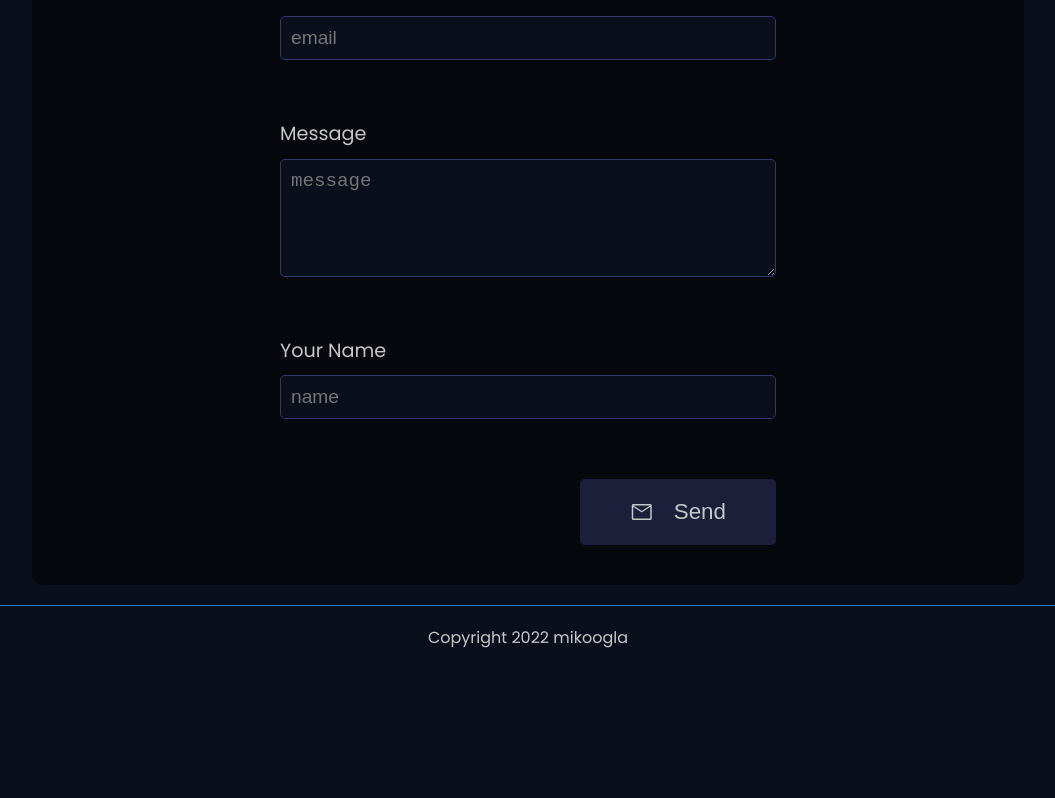
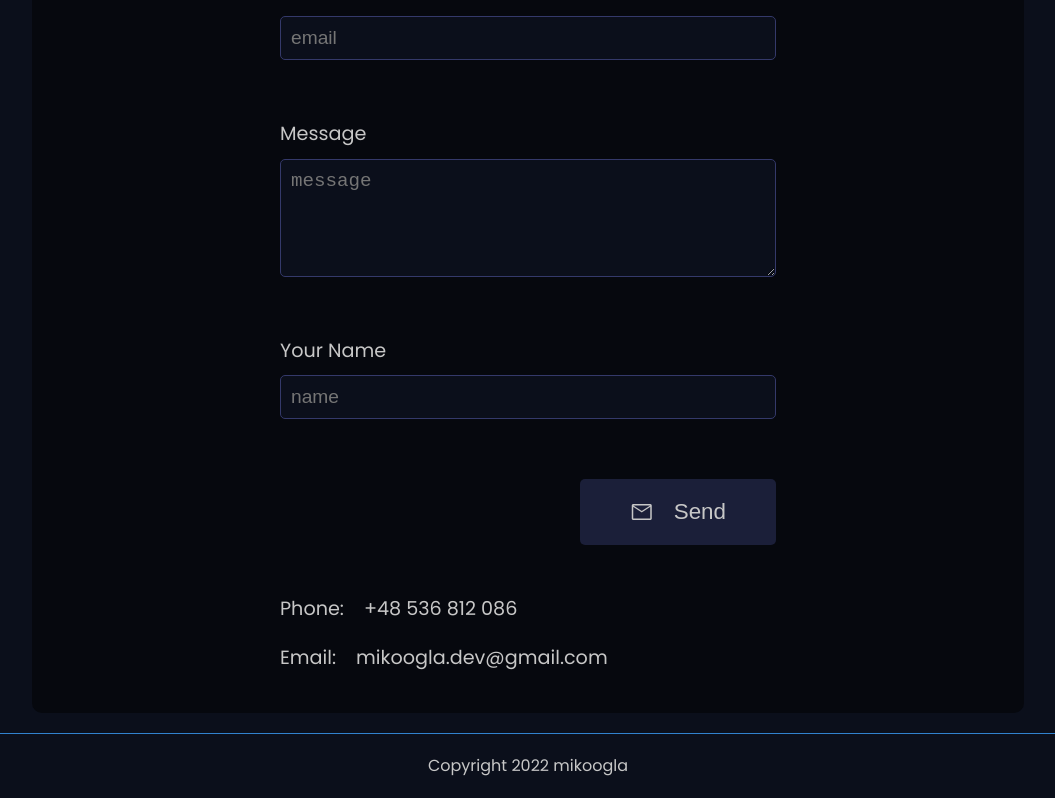
Before and after one commit to mikoogla/vue-portfolio, a Vue app: page / in a window 1280 px wide. Shown: the part 3507-4305 px from the top of the page, without its empty margins (112-1167 px from the left). Before the commit the page ends 4177 px from the top, so only its background shows below. Built offline with nearby package versions, Linux system fonts and the light colour scheme.

Commit message:
contact section + translations

```diff
--- a/src/components/Home/ContactSection.vue
+++ b/src/components/Home/ContactSection.vue
@@ -2,6 +2,8 @@
 import Card from "../../UI/Card.vue";
 import axios from "axios";
 import Button from "../../UI/Button.vue";
+import image1 from "../../assets/image.png";
+import image2 from "../../assets/image2.png";
 import { mapActions, mapGetters } from "vuex";
 </script>
 
@@ -44,6 +46,22 @@ import { mapActions, mapGetters } from "vuex";
             </template>
             <template #text>{{ text.contactSection.submitButton }}</template>
           </Button>
+        </div>
+
+        <div class="direct">
+          <div class="direct-item">
+            <div>{{ text.contactSection.phone }}</div>
+            <div class="phone">
+              <div>+48</div>
+              <div>536</div>
+              <div>812</div>
+              <div>086</div>
+            </div>
+          </div>
+          <div class="direct-item">
+            <div>Email:</div>
+            <div>mikoogla.dev@gmail.com</div>
+          </div>
         </div>
       </form>
     </Card>
@@ -132,6 +150,19 @@ h1 {
   font-size: var(--size-h1);
   overflow: hidden;
 }
+.direct {
+  width: 50%;
+  display: flex;
+  flex-direction: column;
+  justify-content: center;
+  align-items: left;
+  gap: 20px;
+}
+.direct-item {
+  display: flex;
+  flex-direction: row;
+  gap: 20px;
+}
 .button-container {
   width: 50%;
   display: flex;
@@ -189,6 +220,12 @@ h1 {
   display: none;
   transition: all 0.5s ease;
 }
+.phone {
+  display: flex;
+  flex-direction: row;
+  gap: 5px;
+}
+
 .visible {
   display: block;
 }
@@ -217,12 +254,18 @@ h1 {
 @media (max-width: 560px) {
   .email,
   .message,
-  .name {
+  .name,
+  .direct {
     width: 100%;
   }
   .button-container,
   .button {
     width: 100%;
   }
+
+  .direct-item {
+    flex-direction: column;
+    align-items: center;
+  }
 }
 </style>
--- a/src/store/modules/projects/dictionary-en.js
+++ b/src/store/modules/projects/dictionary-en.js
@@ -68,6 +68,7 @@ const texts = {
     nameHolder: "name",
     sendPrompt: "Thanks for the message!",
     sendPrompt2: "I will reply ASAP",
+    phone: "Phone: ",
   },
   projectInfo: {
     siteButton: "Visit Site",
--- a/src/store/modules/projects/dictionary-pl.js
+++ b/src/store/modules/projects/dictionary-pl.js
@@ -67,6 +67,7 @@ const texts = {
     nameHolder: "imię",
     sendPrompt: "Dziękuję za wiadomość",
     sendPrompt2: "Odpowiem jak najszybciej",
+    phone: "Telefon: ",
   },
   projectInfo: {
     siteButton: "Odwiedź stronę",
```
Also changed, not shown: src/assets/image.png (added), src/assets/image2.png (added).
